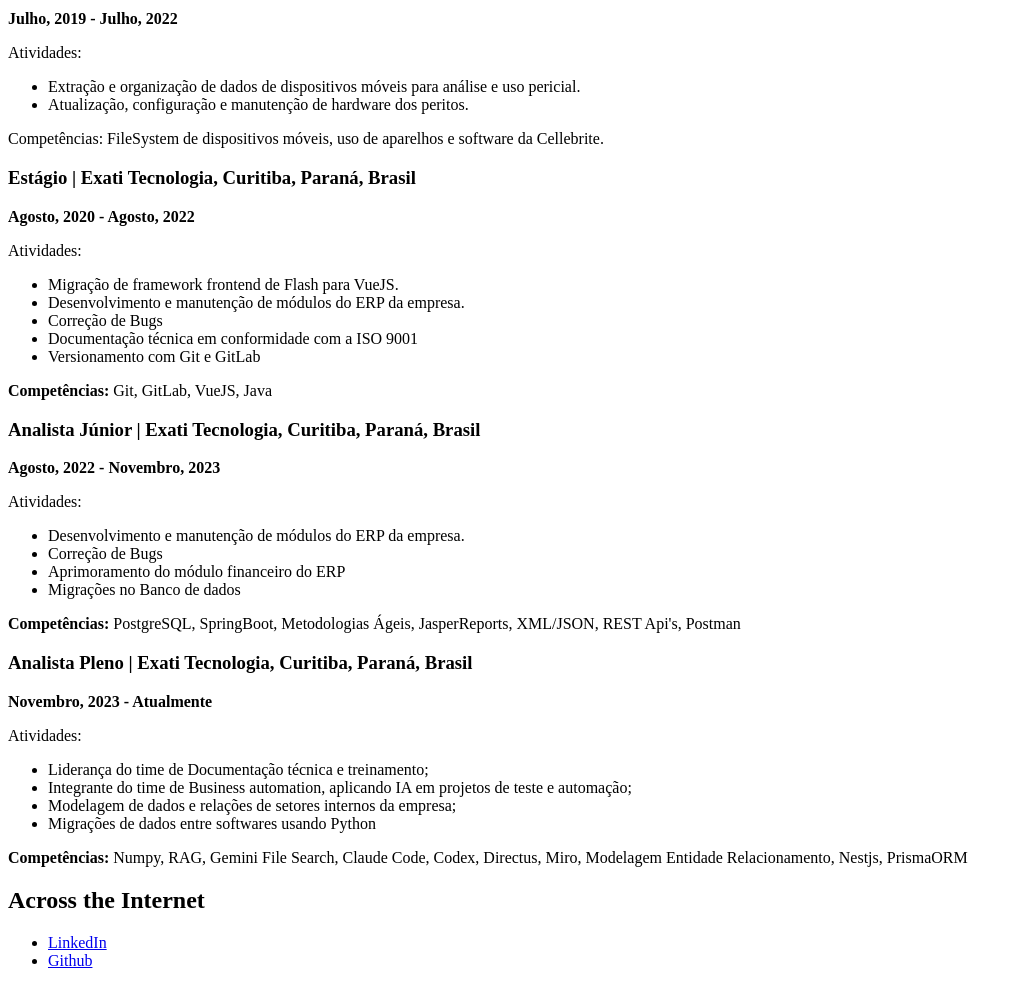
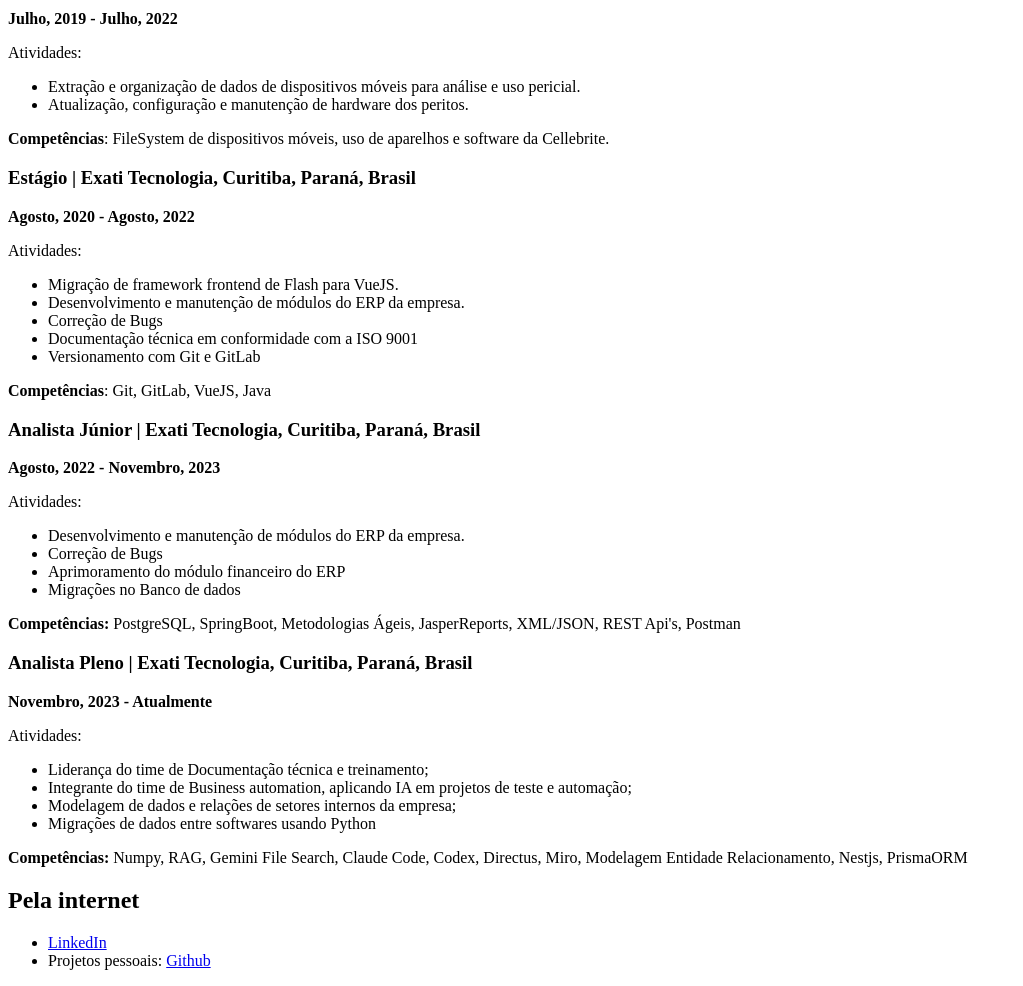
Before and after one commit to leonardoboch/html-cv, a plain HTML site: page index.html in a window 1280 px wide. Shown: the part 480-1466 px from the top of the page, without its empty margins (0-1023 px from the left). Drawn offline with Linux system fonts and the light colour scheme.

Commit message:
Fix some strong tags and translate footer tag title

```diff
--- a/index.html
+++ b/index.html
@@ -48,7 +48,7 @@
             </li>
           </ul>
           <p>
-            Competências: FileSystem de dispositivos móveis, uso de aparelhos e
+            <strong>Competências</strong>: FileSystem de dispositivos móveis, uso de aparelhos e
             software da Cellebrite.
           </p>
         </article>
@@ -63,7 +63,7 @@
             <li>Documentação técnica em conformidade com a ISO 9001</li>
             <li>Versionamento com Git e GitLab</li>
           </ul>
-          <p><b>Competências:</b> Git, GitLab, VueJS, Java</p>
+          <p><strong>Competências</strong>: Git, GitLab, VueJS, Java</p>
         </article>
         <article>
           <h3>Analista Júnior | Exati Tecnologia, Curitiba, Paraná, Brasil</h3>
@@ -76,7 +76,7 @@
             <li>Migrações no Banco de dados</li>
           </ul>
           <p>
-            <b>Competências:</b> PostgreSQL, SpringBoot, Metodologias Ágeis,
+            <strong>Competências:</strong> PostgreSQL, SpringBoot, Metodologias Ágeis,
             JasperReports, XML/JSON, REST Api's, Postman
           </p>
         </article>
@@ -96,7 +96,7 @@
             <li>Migrações de dados entre softwares usando Python</li>
           </ul>
           <p>
-            <b>Competências:</b> Numpy, RAG, Gemini File Search, Claude Code,
+            <strong>Competências:</strong> Numpy, RAG, Gemini File Search, Claude Code,
             Codex, Directus, Miro, Modelagem Entidade Relacionamento, Nestjs,
             PrismaORM
           </p>
@@ -105,12 +105,13 @@
     </main>
     <footer>
       <section>
-        <h2>Across the Internet</h2>
+        <h2>Pela internet</h2>
         <ul>
           <li>
             <a href="https://www.linkedin.com/in/leonardo-bochnia/">LinkedIn</a>
           </li>
           <li>
+            Projetos pessoais:
             <a href="https://github.com/leonardoboch">Github</a>
           </li>
         </ul>
```
